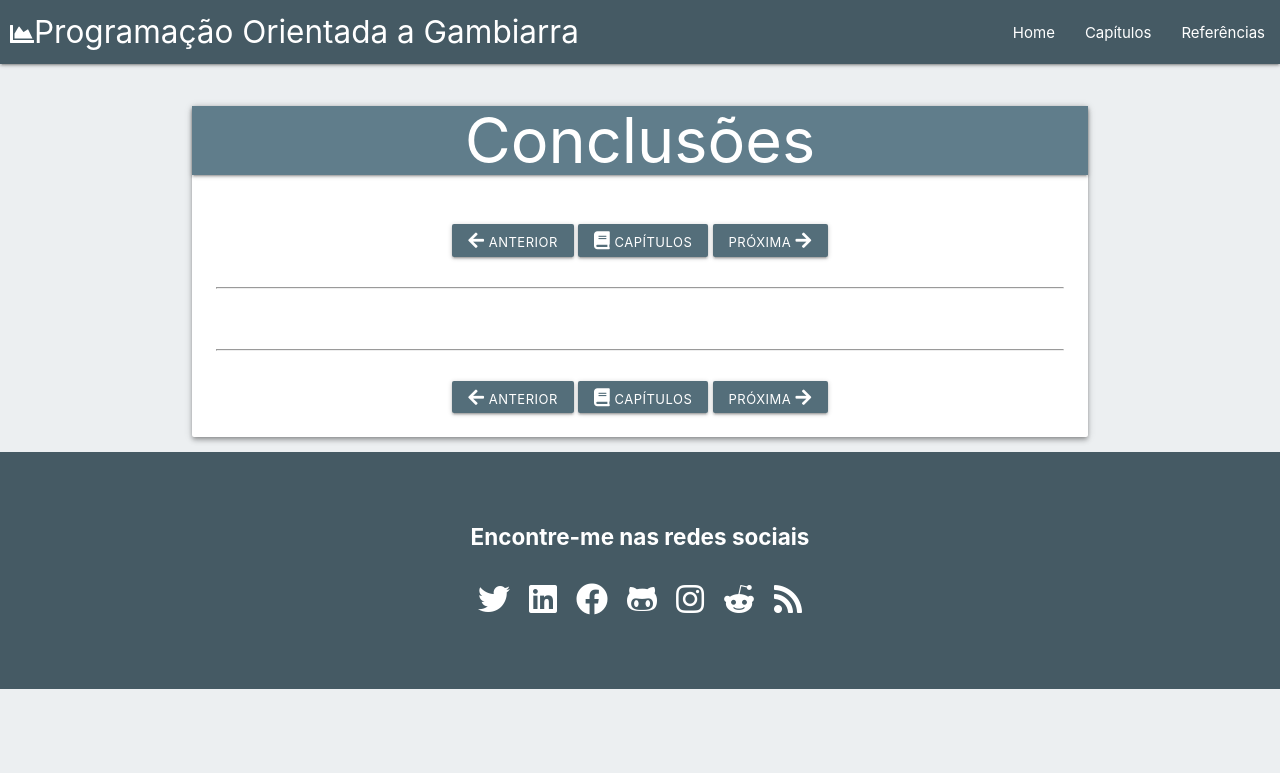
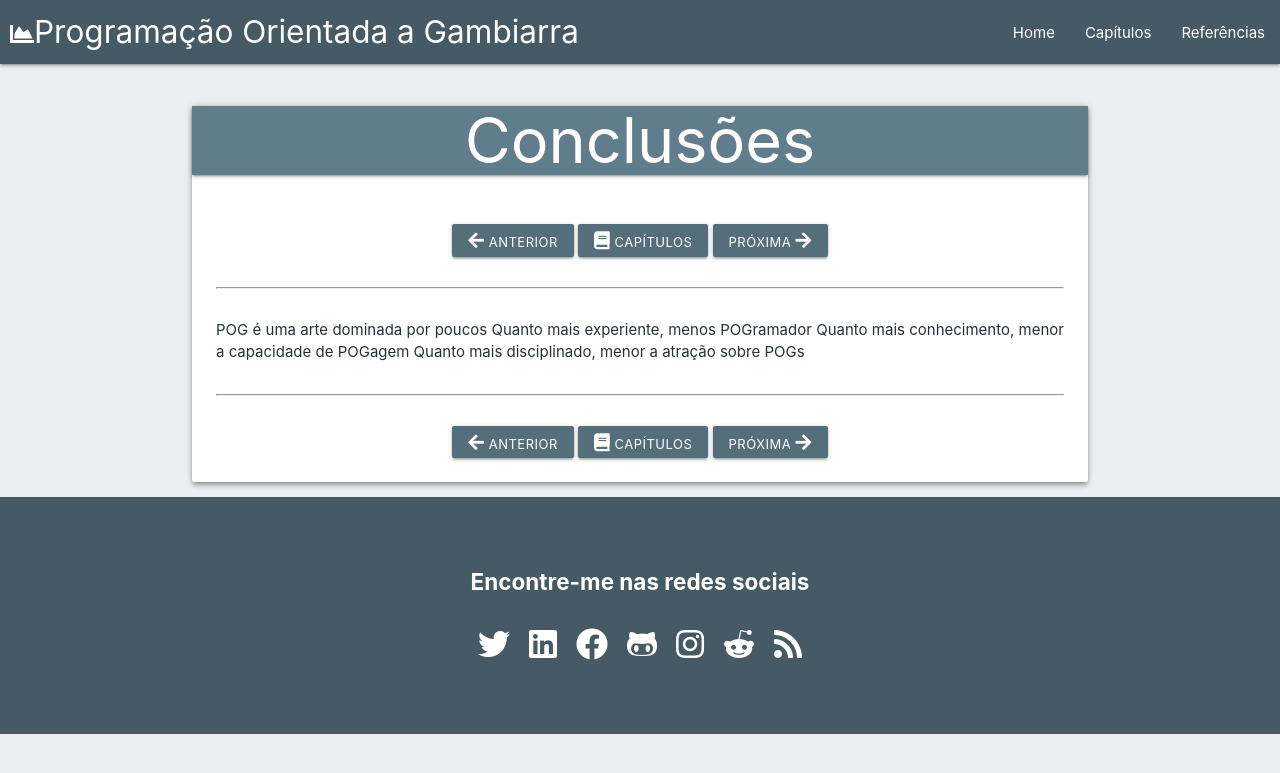
Before and after one commit to josenaldo/livro-pog-old, a Jekyll site: the page built from collections/_capitulos/conclusoes.md, in a window 1280 px wide. Shown: the top 773 px of the page. Built offline with Jekyll 4.4.1, drawn with Linux system fonts in a browser that asks for light colours.

Commit message:
Conclusões

```diff
--- a/collections/_capitulos/conclusoes.md
+++ b/collections/_capitulos/conclusoes.md
@@ -2,4 +2,11 @@
 title: Conclusões
 description: Conclusões opinativas completamente irrelevantes
 image:
+sentence: Vou realizar os testes em produção
+sentence-author: POGramador corajoso arrancando suspiros das mocinhas inocentes
 ---
+
+POG é uma arte dominada por poucos
+Quanto mais experiente, menos POGramador
+Quanto mais conhecimento, menor a capacidade de POGagem
+Quanto mais disciplinado, menor a atração sobre POGs
```
